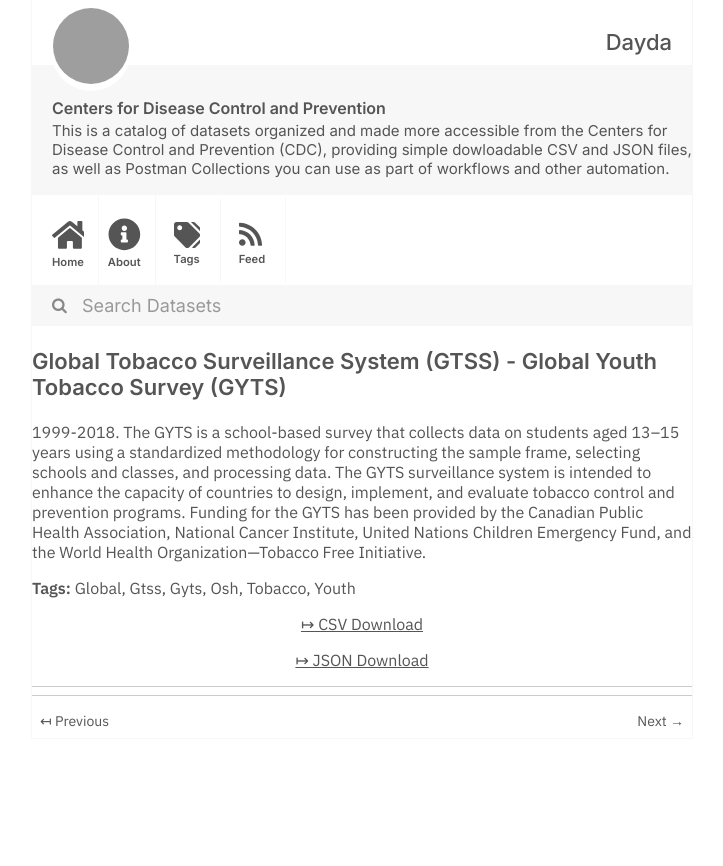
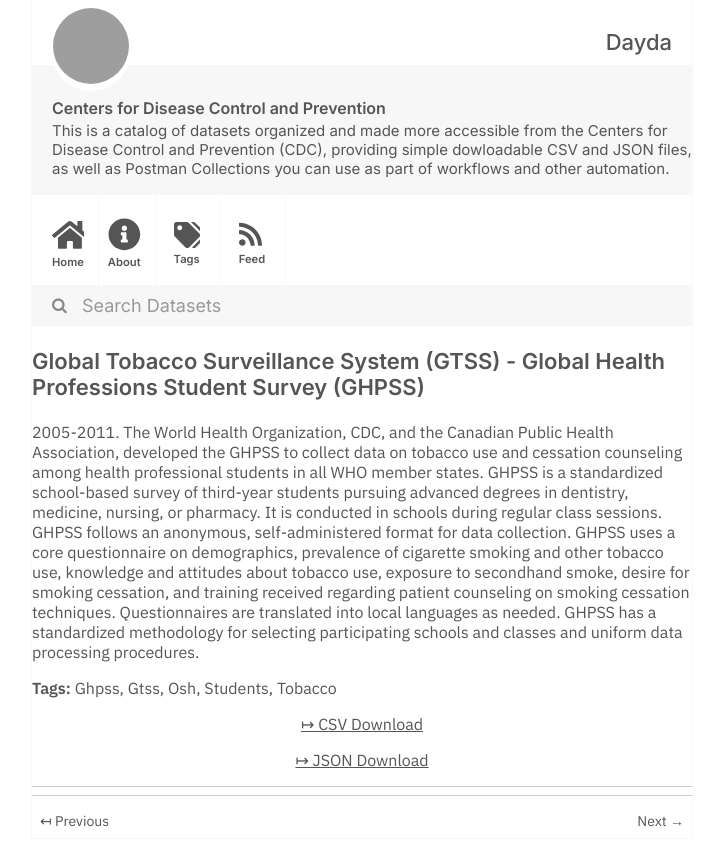
Before and after one commit to dayda-entities/centers-for-disease-control-and-prevention, a Jekyll site: the page built from _posts/2020-11-12-global-tobacco-surveillance-sy.md, in a window 1280 px wide, cut to the strip 0-866 px from the top of the page. Shown: the whole strip, without its empty margins (278-1001 px from the left). Built offline with Jekyll 4.4.1, drawn with Linux system fonts in a browser that asks for light colours; grey boxes are pictures that could not be loaded.

Commit message:
Publish Data

```diff
--- a/_posts/2020-11-12-global-tobacco-surveillance-sy.md
+++ b/_posts/2020-11-12-global-tobacco-surveillance-sy.md
@@ -1,20 +1,21 @@
 ---
-title: Global Tobacco Surveillance System (GTSS) - Global Youth Tobacco Survey (GYTS)
-created: '2020-11-12T12:13:01.257437'
-modified: '2021-04-21T19:14:09.739288'
+title: >-
+  Global Tobacco Surveillance System (GTSS) - Global Health Professions Student
+  Survey (GHPSS)
+created: '2020-11-12T12:16:58.341042'
+modified: '2021-04-21T19:42:49.840770'
 state: active
 type: dataset
 tags:
-  - Global
+  - Ghpss
   - Gtss
-  - Gyts
   - Osh
+  - Students
   - Tobacco
-  - Youth
 groups: []
-csv_url: 'https://data.cdc.gov/api/views/57qw-ifet/rows.csv?accessType=DOWNLOAD'
-json_url: 'https://data.cdc.gov/api/views/57qw-ifet/rows.json?accessType=DOWNLOAD'
+csv_url: 'https://data.cdc.gov/api/views/x6ag-8y7r/rows.csv?accessType=DOWNLOAD'
+json_url: 'https://data.cdc.gov/api/views/x6ag-8y7r/rows.json?accessType=DOWNLOAD'
 layout: post
 
 ---
-1999-2018. The GYTS is a school-based survey that collects data on students aged 13–15 years using a standardized methodology for constructing the sample frame, selecting schools and classes, and processing data. The GYTS surveillance system is intended to enhance the capacity of countries to design, implement, and evaluate tobacco control and prevention programs. Funding for the GYTS has been provided by the Canadian Public Health Association, National Cancer Institute, United Nations Children Emergency Fund, and the World Health Organization—Tobacco Free Initiative.
+2005-2011. The World Health Organization, CDC, and the Canadian Public Health Association, developed the GHPSS to collect data on tobacco use and cessation counseling among health professional students in all WHO member states. GHPSS is a standardized school-based survey of third-year students pursuing advanced degrees in dentistry, medicine, nursing, or pharmacy. It is conducted in schools during regular class sessions. GHPSS follows an anonymous, self-administered format for data collection. GHPSS uses a core questionnaire on demographics, prevalence of cigarette smoking and other tobacco use, knowledge and attitudes about tobacco use, exposure to secondhand smoke, desire for smoking cessation, and training received regarding patient counseling on smoking cessation techniques. Questionnaires are translated into local languages as needed. GHPSS has a standardized methodology for selecting participating schools and classes and uniform data processing procedures.
```
